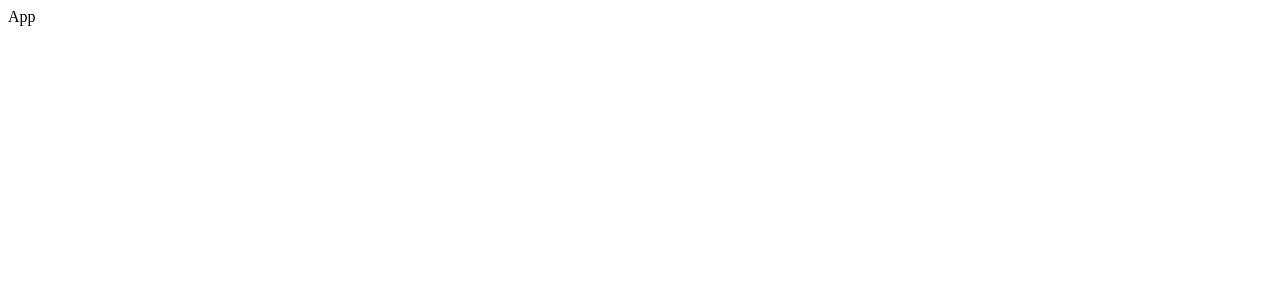
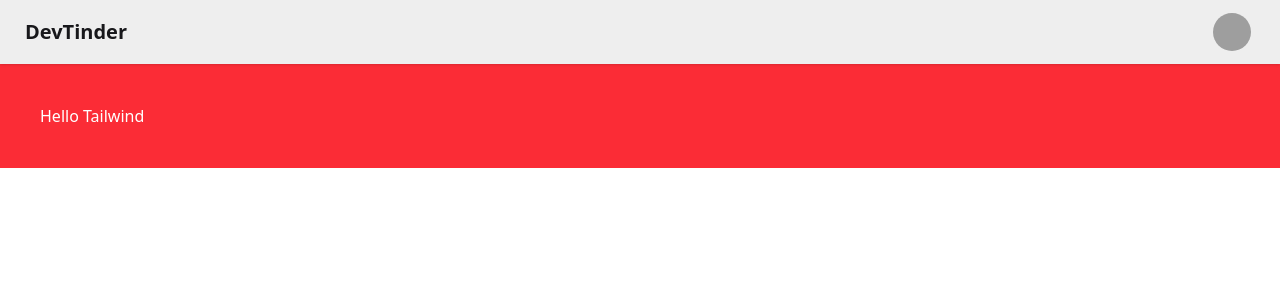
Before and after one commit to jsanjaikumar/DevTinder-WEB, a React (Vite) app: page / in a window 1280 px wide. Shown: the top 300 px of the page. Built offline with nearby package versions, Linux system fonts and the light colour scheme; grey boxes are pictures that could not be loaded.

Commit message:
tailwind and DaisyUI setup

```diff
--- a/package.json
+++ b/package.json
@@ -15,13 +15,18 @@
   },
   "devDependencies": {
     "@eslint/js": "^9.33.0",
+    "@tailwindcss/postcss": "^4.1.12",
     "@types/react": "^19.1.10",
     "@types/react-dom": "^19.1.7",
     "@vitejs/plugin-react": "^5.0.0",
+    "autoprefixer": "^10.4.21",
+    "daisyui": "^5.0.54",
     "eslint": "^9.33.0",
     "eslint-plugin-react-hooks": "^5.2.0",
     "eslint-plugin-react-refresh": "^0.4.20",
     "globals": "^16.3.0",
+    "postcss": "^8.5.6",
+    "tailwindcss": "^4.1.12",
     "vite": "^7.1.2"
   }
 }
--- /dev/null
+++ b/postcss.config.js
@@ -0,0 +1,6 @@
+export default {
+  plugins: {
+    "@tailwindcss/postcss": {}, // ✅ correct for Tailwind v4+
+    autoprefixer: {},
+  },
+};
--- a/src/App.jsx
+++ b/src/App.jsx
@@ -2,8 +2,48 @@ import React from 'react'
 
 const App = () => {
   return (
-    <div>App</div>
-  )
+    <>
+      <div className="navbar bg-base-300 shadow-sm">
+        <div className="flex-1">
+          <a className="btn btn-ghost text-xl">DevTinder</a>
+        </div>
+        <div className="flex gap-2">
+          <div className="dropdown dropdown-end mx-5">
+            <div
+              tabIndex={0}
+              role="button"
+              className="btn btn-ghost btn-circle avatar "
+            >
+              <div className="w-10 rounded-full">
+                <img
+                  alt="Tailwind CSS Navbar component"
+                  src="https://img.daisyui.com/images/stock/photo-1534528741775-53994a69daeb.webp"
+                />
+              </div>
+            </div>
+            <ul
+              tabIndex={0}
+              className="menu menu-sm dropdown-content bg-base-100 rounded-box z-1 mt-3 w-52 p-2 shadow"
+            >
+              <li>
+                <a className="justify-between">
+                  Profile
+                  <span className="badge">New</span>
+                </a>
+              </li>
+              <li>
+                <a>Settings</a>
+              </li>
+              <li>
+                <a>Logout</a>
+              </li>
+            </ul>
+          </div>
+        </div>
+      </div>
+      <div className="bg-red-500 text-white p-10">Hello Tailwind</div>
+    </>
+  );
 }
 
 export default App
--- a/src/index.css
+++ b/src/index.css
@@ -0,0 +1,2 @@
+@import "tailwindcss";
+@plugin "daisyui";
--- /dev/null
+++ b/tailwind.config.js
@@ -0,0 +1,8 @@
+/** @type {import('tailwindcss').Config} */
+export default {
+  content: ["./index.html", "./src/**/*.{js,ts,jsx,tsx}"],
+  theme: {
+    extend: {},
+  },
+  plugins: [require("daisyui")], // ✅ add this
+};
```
Also changed, not shown: 2 other files (tests, documents, lock files or other folders).
